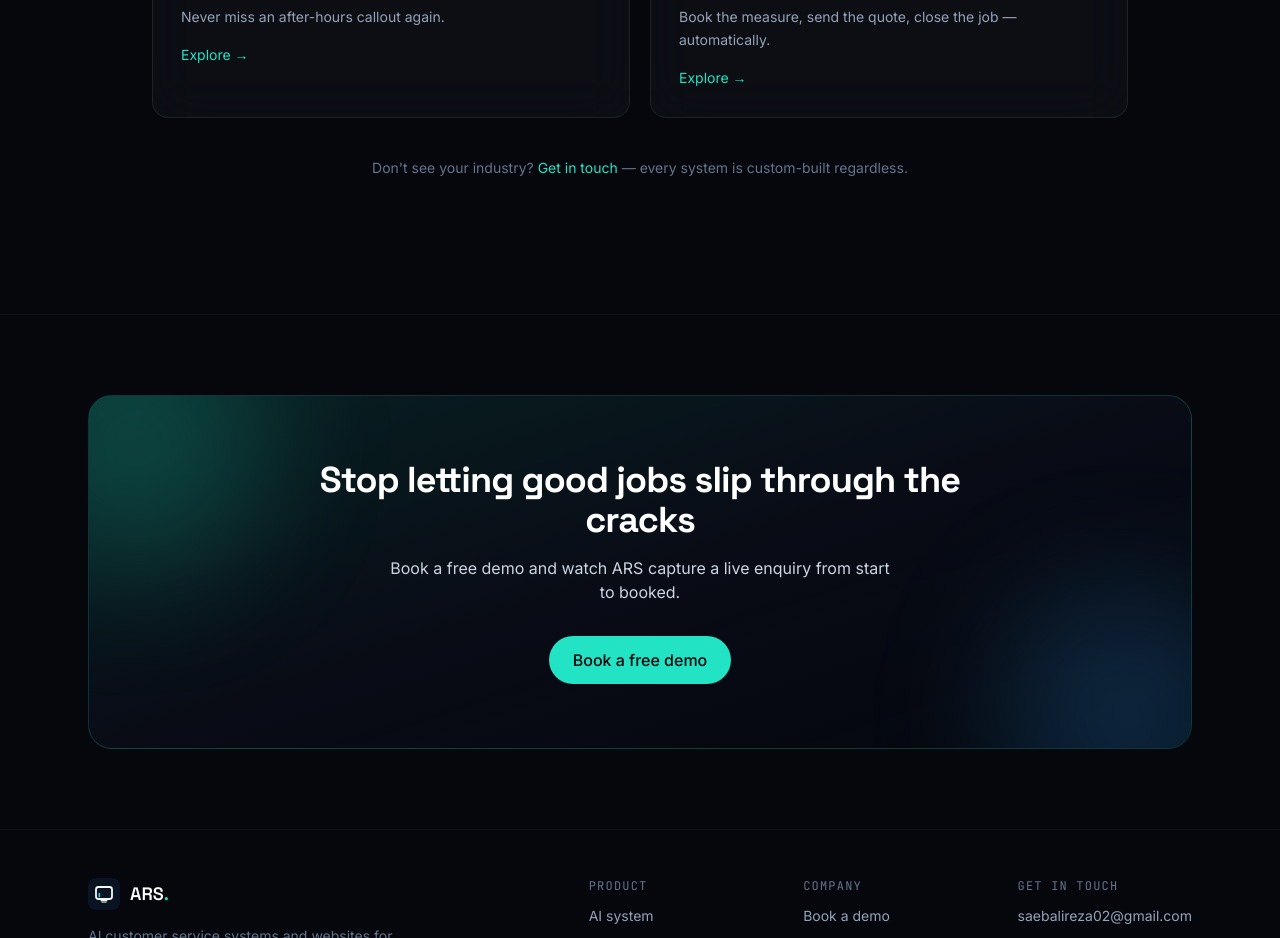
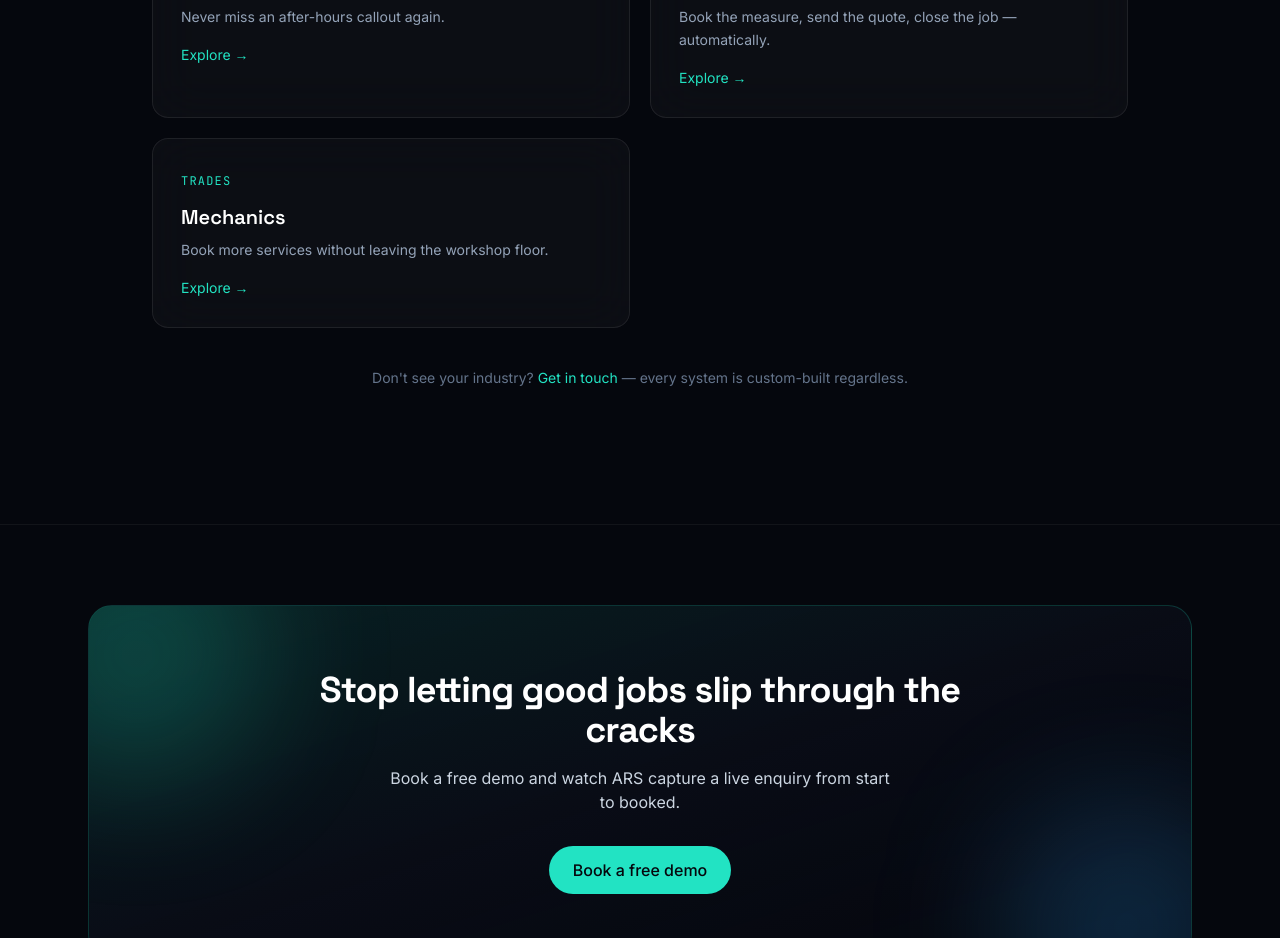
Before and after one commit to Alirezaa02/ARS-website, a React (Vite) app: page /industries in a window 1280 px wide. Shown: the part 880-1818 px from the top of the page. Built offline with nearby package versions, Linux system fonts and the light colour scheme.

Commit message:
Added Mechanic page

```diff
--- a/src/App.jsx
+++ b/src/App.jsx
@@ -21,6 +21,7 @@ import Plumbing from "./pages/industries/Plumbing";
 import AirConditioning from "./pages/industries/AirConditioning";
 import PestControl from "./pages/industries/PestControl";
 import CurtainsAndBlinds from "./pages/industries/CurtainsAndBlinds";
+import Mechanics from "./pages/industries/Mechanics";
 
 function ScrollToTop() {
   const { pathname } = useLocation();
@@ -82,6 +83,7 @@ export default function App() {
           <Route path="/industries/air-conditioning" element={<Page><AirConditioning /></Page>} />
           <Route path="/industries/pest-control" element={<Page><PestControl /></Page>} />
           <Route path="/industries/curtains-and-blinds" element={<Page><CurtainsAndBlinds /></Page>} />
+          <Route path="/industries/mechanics" element={<Page><Mechanics /></Page>} />
           <Route path="/privacy" element={<Page><Privacy /></Page>} />
           <Route path="/terms" element={<Page><Terms /></Page>} />
           <Route path="*" element={<Page><NotFound /></Page>} />
--- a/src/data/industries.js
+++ b/src/data/industries.js
@@ -734,6 +734,124 @@ export const industries = [
       ],
     },
   },
+  {
+    slug: "mechanics",
+    category: "Trades",
+    name: "Mechanics",
+    headline: "AI for Auto Mechanics & Workshops in Australia",
+    headlineAccent: "Auto Mechanics & Workshops",
+    subheadline: "Book more services without leaving the workshop floor.",
+    intro:
+      "You can't answer the phone with your hands under a bonnet. ARS builds AI systems that answer every call, book the service, and chase what needs chasing — without pulling you off the tools.",
+    typicalTimeline: "Typically 2–4 weeks to go live",
+    challenges: [
+      {
+        title: "A missed call is a missed booking",
+        body: "Customers ring around for the next available slot. If you don't pick up between jobs, they've already booked somewhere else.",
+      },
+      {
+        title: "No-shows cost you a bay",
+        body: "An empty bay because someone forgot their booking is time on the roster you don't get back.",
+      },
+      {
+        title: "Chasing approval on extra work",
+        body: "Found something extra during a service? Getting sign-off by phone tag delays the job and the invoice.",
+      },
+    ],
+    workflows: [
+      {
+        tag: "Call answering",
+        title: "24/7 AI call answering & booking",
+        description:
+          "Every call gets answered, even mid-job. AI captures the vehicle, rego, and what's needed, then books it straight into your diary.",
+        details:
+          "Works the same whether you're under a car or between jobs — nothing depends on you picking up.",
+        steps: [
+          { label: "Call comes in", icon: IconPhone },
+          { label: "AI answers", icon: IconMessage },
+          { label: "Job captured", icon: IconDocument },
+          { label: "Booked in", icon: IconCalendar },
+        ],
+      },
+      {
+        tag: "Reminders",
+        title: "Service & rego reminders",
+        description:
+          "Sends a reminder when a logbook service or rego inspection falls due, so bays stay full without you tracking a spreadsheet.",
+        details:
+          "Runs on its own in the background — repeat business that would otherwise just quietly stop coming back.",
+        steps: [
+          { label: "Service due", icon: IconClock },
+          { label: "Reminder sent", icon: IconBell },
+          { label: "Customer books", icon: IconCalendar },
+          { label: "Job created", icon: IconCheck },
+        ],
+      },
+      {
+        tag: "Confirmations",
+        title: "No-show reduction reminders",
+        description:
+          "Automatic confirmation before every appointment, with a one-tap way to confirm or reschedule — so an empty bay doesn't cost you the morning.",
+        details:
+          "Catches the reschedules early enough that you can actually fill the slot with someone else.",
+        steps: [
+          { label: "Booking made", icon: IconCalendar },
+          { label: "Reminder sent", icon: IconBell },
+          { label: "Customer confirms", icon: IconCheck },
+          { label: "Bay held", icon: IconDocument },
+        ],
+      },
+      {
+        tag: "Approvals",
+        title: "Quote & approval follow-up",
+        description:
+          "Extra work found during a service gets sent to the customer for approval by SMS, and followed up automatically until they respond.",
+        details:
+          "No more leaving a car on the hoist waiting on a callback that might not come until this afternoon.",
+        steps: [
+          { label: "Extra work found", icon: IconAlert, tone: "warn" },
+          { label: "Sent for approval", icon: IconSend },
+          { label: "Follow-up sent", icon: IconBell },
+          { label: "Approved", icon: IconCheck },
+        ],
+      },
+      {
+        tag: "Enquiries",
+        title: "After-hours enquiry chatbot",
+        description:
+          "Handles pricing and availability questions on your website, captures the vehicle and job details, and books the service — even after you've closed up.",
+        details:
+          "You open up to a full diary instead of a list of missed enquiries from the night before.",
+        steps: [
+          { label: "Chat opens", icon: IconMessage },
+          { label: "AI qualifies", icon: IconDocument },
+          { label: "Job captured", icon: IconCheck },
+          { label: "Booked", icon: IconCalendar },
+        ],
+      },
+      {
+        tag: "Reviews",
+        title: "Review request on collection",
+        description:
+          "Job marked complete, and the customer gets a text asking for a review the moment they collect the car.",
+        details:
+          "Timed at the exact moment they're happiest with the work — not days later once they've forgotten.",
+        steps: [
+          { label: "Job complete", icon: IconCheck },
+          { label: "SMS sent", icon: IconMessage },
+          { label: "Link tapped", icon: IconSend },
+          { label: "Review posted", icon: IconStar },
+        ],
+      },
+    ],
+    toolsExamples: ["Xero", "MYOB", "Outlook Calendar", "Google Calendar", "Gmail"],
+    whyNow: {
+      paragraphs: [
+        "Mechanics work is booking-driven — customers ring around for the next available slot, and whoever answers first usually fills their bay first.",
+        "No-shows and slow approvals are pure lost time on a hoist. None of it needs a mechanic's skill, just something consistent handling the admin around the actual work.",
+      ],
+    },
+  },
 ];
 
 export function getIndustry(slug) {
--- /dev/null
+++ b/src/pages/industries/Mechanics.jsx
@@ -0,0 +1,6 @@
+import IndustryPageTemplate from "../../components/industries/IndustryPageTemplate";
+import { getIndustry } from "../../data/industries";
+
+export default function Mechanics() {
+  return <IndustryPageTemplate industry={getIndustry("mechanics")} />;
+}
```
Also changed, not shown: 1 other file (tests, documents, lock files or other folders).
